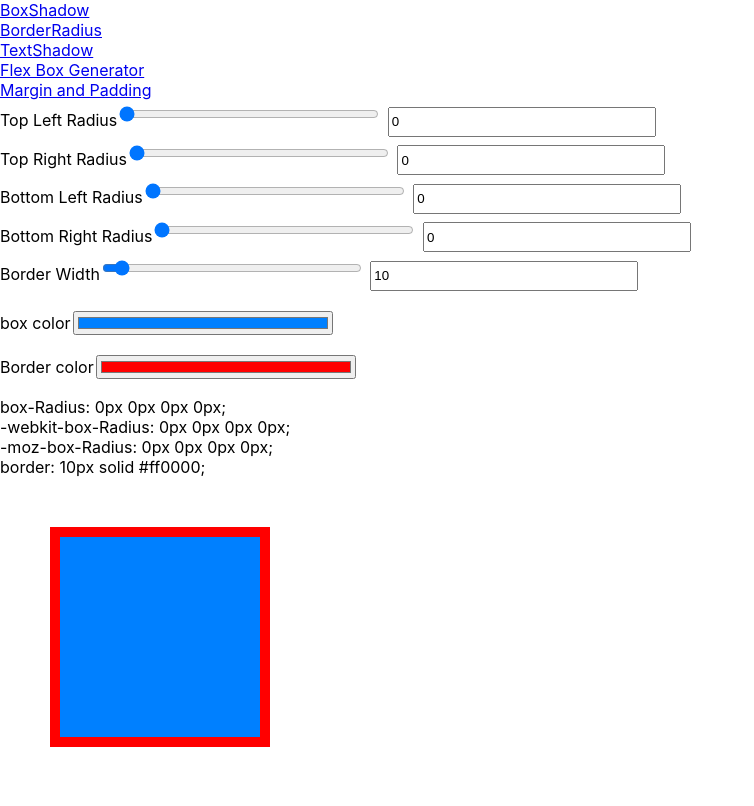
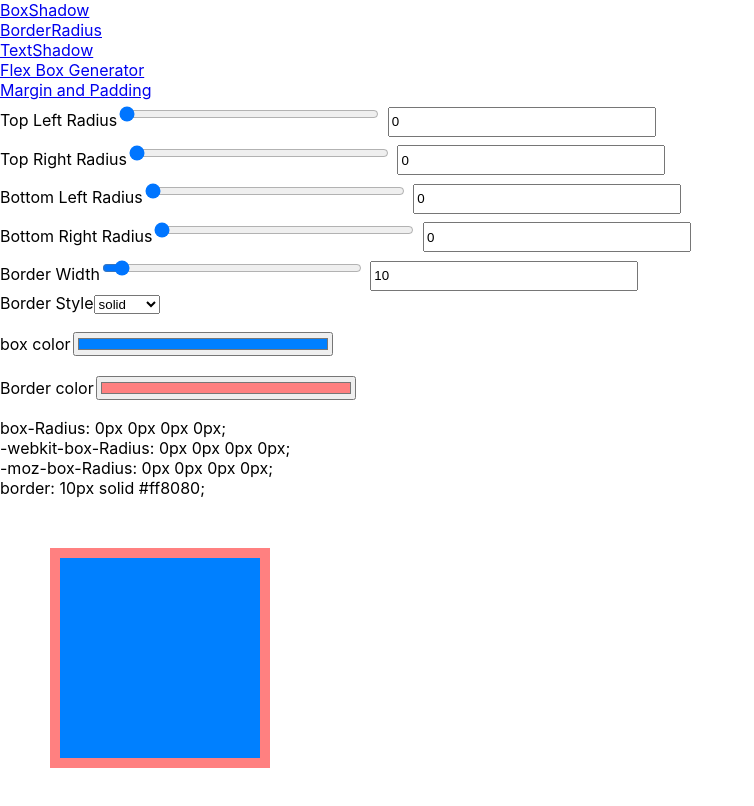
Before and after one commit to amareshsm/css-generator, a React (Create React App) app: page /BorderRadius in a window 1280 px wide. Shown: the top 806 px of the page, without its empty margins (0-754 px from the left). Built offline with nearby package versions, Linux system fonts and the light colour scheme.

Commit message:
border style options added

```diff
--- a/src/Components/BorderRadius.js
+++ b/src/Components/BorderRadius.js
@@ -12,23 +12,26 @@ class BorderRadius extends Component {
       bottomRightRadius: "0",
       boxColour: "#0080ff",
       border_Width: "10",
-      borderStyle: "solid",
-      borderColour: "#ff0000",
+      value: "solid",
+      borderColour: "#ff8080",
     };
     this.onChange = this.onChange.bind(this);
     this.borderRadiusStyle = this.borderRadiusStyle.bind(this);
     this.boxColour = this.boxColour.bind(this);
     this.borderColour = this.borderColour.bind(this);
     this.borderWidthStyle = this.borderWidthStyle.bind(this);
+    //this.handleChange = this.handleChange.bind(this);
   }
 
   async onChange(e) {
     await this.setState({
       [e.target.name]: [e.target.value],
+      value: e.target.value,
     });
+    //await this.handleChange();
     await this.borderWidthStyle(
       this.state.border_Width,
-      this.state.borderStyle,
+      this.state.value,
       this.state.borderColour
     );
     await this.borderRadiusStyle(
@@ -42,8 +45,14 @@ class BorderRadius extends Component {
 
     await this.boxColour(this.state.boxColour);
     await this.borderColour(this.state.borderColour);
+    //await this.handleChange();
   }
 
+  /*handleChange(event) {
+    this.setState({
+      value: event.target.value,
+    });
+  }*/
   boxColour(bg) {
     let b = document.querySelector(".box");
     b.style.backgroundColor = bg;
@@ -58,41 +67,33 @@ class BorderRadius extends Component {
     topRightRadius,
     bottomLeftRadius,
     bottomRightRadius
-    //clr
   ) {
-    //console.log(topLeftRadius, topRightRadius, bottomLeftRadius, bottomRightRadius, clr, op);
     let ele = document.querySelector(".box");
-    //style = this.state.checked ? "inset" : "";
-    //let ele=document.createElement('div')
-    //ele.classList.add('box')
     ele.style.borderRadius = ` ${topLeftRadius}px ${topRightRadius}px ${bottomLeftRadius}px ${bottomRightRadius}px `;
-
-    //ele.style.backgroundColor = boxColour;
     console.log(
       ` ${topLeftRadius}px ${topRightRadius}px ${bottomLeftRadius}px ${bottomRightRadius}px `
     );
     document.body.appendChild(ele);
   }
-  borderWidthStyle(border_Width, borderStyle, borderColour) {
-    console.log(border_Width, borderStyle, borderColour);
+  borderWidthStyle(border_Width, value, borderColour) {
+    console.log(border_Width, value, borderColour);
     let e = document.querySelector(".box");
-    e.style.border = `${border_Width}px ${borderStyle} ${borderColour}`;
+    e.style.border = `${border_Width}px ${value} ${borderColour}`;
   }
   componentDidMount() {
     this.borderRadiusStyle(
-      //this.state.style,
       this.state.topLeftRadius,
       this.state.topRightRadius,
       this.state.bottomLeftRadius,
       this.state.bottomRightRadius
-      //this.state.shadowColor
     );
     this.boxColour(this.state.boxColour);
     this.borderWidthStyle(
       this.state.border_Width,
-      this.state.borderStyle,
+      this.state.value,
       this.state.borderColour
     );
+    //this.handleChange();
   }
 
   render() {
@@ -193,15 +194,19 @@ class BorderRadius extends Component {
           name="border_Width"
         />
         <br />
+        <label htmlFor="value">Border Style</label>
+        <select value={this.state.value} name="value" onChange={this.onChange}>
+          <option selected value="solid">
+            solid
+          </option>
+          <option value="dotted">dotted</option>
+          <option value="dashed">dashed</option>
+          <option value="hidden">hidden</option>
+          <option value="ridge">ridge</option>
+          <option value="inset">inset</option>
+          <option value="outset">outset</option>
+        </select>
         <p></p>
-        {/*<label htmlFor="shadowColor">shadow color</label>
-        <input
-          type="color"
-          name="shadowColor"
-          onChange={this.onChange}
-          value={this.state.shadowColor}
-        />
-        <p></p>*/}
         <label htmlFor="boxColour">box color</label>
         <input
           type="color"
@@ -218,14 +223,6 @@ class BorderRadius extends Component {
           value={this.state.borderColour}
         />
         <p></p>
-        {/*<input
-          type="checkbox"
-          name="style"
-          checked={this.state.checked}
-          onChange={this.handleChange}
-          value={this.state.style}
-        ></input>
-        <label htmlFor="style">Inset</label>*/}
         <div className="box"></div>
         <div>
           box-Radius:&nbsp;
@@ -247,7 +244,7 @@ class BorderRadius extends Component {
         </div>
         <div>
           border:&nbsp;
-          {this.state.border_Width}px {this.state.borderStyle}{" "}
+          {this.state.border_Width}px {this.state.value}{" "}
           {this.state.borderColour};
         </div>
       </div>
--- a/src/Components/Margin.js
+++ b/src/Components/Margin.js
@@ -13,8 +13,7 @@ class Margin extends Component {
       paddingRight: "5",
       paddingBottom: "5",
       paddingLeft: "5",
-      boxColour:"#ff80c0"
-
+      boxColour: "#ff80c0",
     };
     this.onChange = this.onChange.bind(this);
     this.marginStyle = this.marginStyle.bind(this);
@@ -243,7 +242,13 @@ class Margin extends Component {
           name="boxColor"
         />
         <br />
-
+        <div>
+          margin: &nbsp; {this.state.marginTop}px {this.state.marginRight}px{" "}
+          {this.state.marginBottom}px {this.state.marginLeft}px;
+          <br></br>
+          padding: &nbsp; {this.state.paddingTop}px {this.state.paddingRight}px{" "}
+          {this.state.paddingBottom}px {this.state.paddingLeft}px;
+        </div>
         <br></br>
         <div className="box-margin"> Hellooo </div>
       </div>
```
